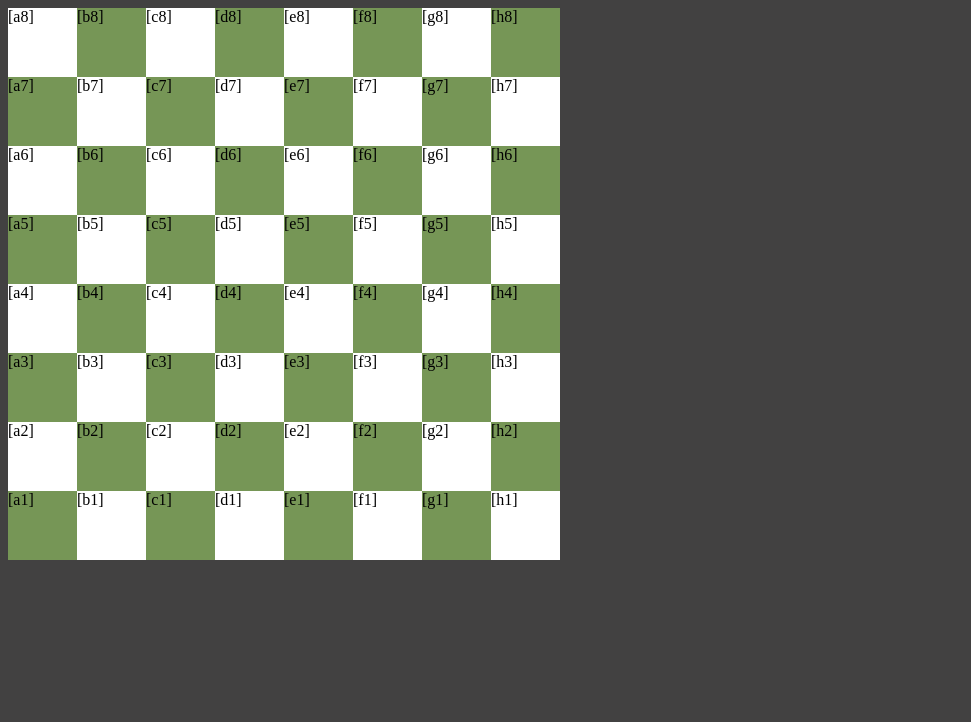
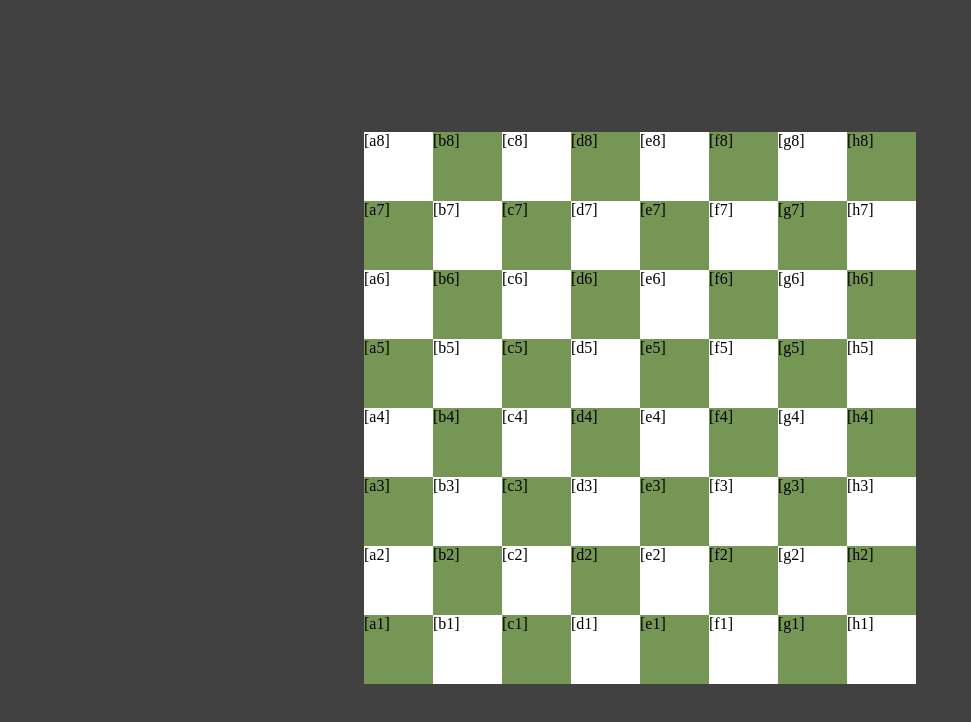
Before and after one commit to DavidSantiagoVelasco/ReactChess, a React (Vite) app in the folder react-chess/: page / in a window 1280 px wide. Shown: the top 722 px of the page, without its empty margins (0-971 px from the left). Built offline with nearby package versions, Linux system fonts and the light colour scheme.

Commit message:
style(styles): set the style for the app class

```diff
--- a/react-chess/src/styles/App.css
+++ b/react-chess/src/styles/App.css
@@ -0,0 +1,5 @@
+.app{
+  display: grid;
+  place-content: center;
+  height: 100vh;
+}
```
